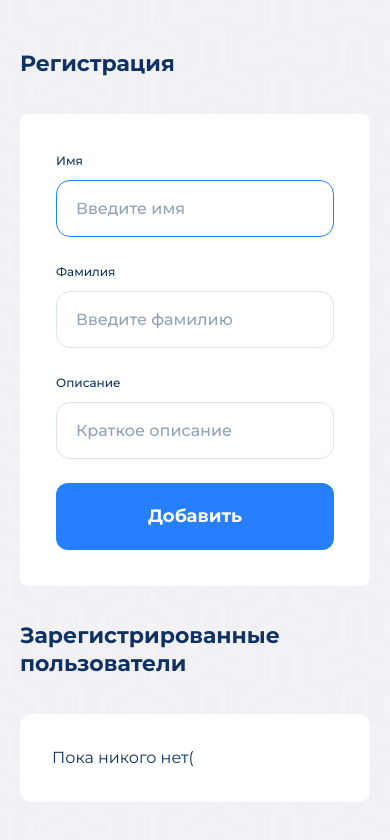
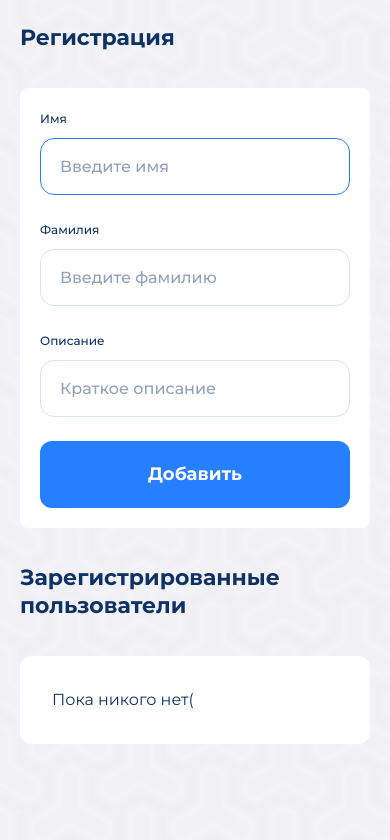
Before and after one commit to UnclaimedWorld/test-click-001, a React (Vite) app: page / in a window 390 px wide. Shown: the top 840 px of the page. Built offline with nearby package versions, Linux system fonts and the light colour scheme.

Commit message:
UserCards mobile paddings

```diff
--- a/src/App.tsx
+++ b/src/App.tsx
@@ -49,11 +49,11 @@ function App() {
   return (
     <UsersContext.Provider value={usersStore}>
       <div className="selection:bg-[#8294AF]/[.15] selection:text-[#8294AF] text-[#0E3263]">
-        <main className="bg-fixed bg-[image:linear-gradient(45deg,_rgb(242_242_247_/_0.93),_rgb(242_242_247_/_0.93)),_url('./assets/images/pattern.jpg')] min-h-screen pt-[50px] px-5 pb-5 ">
+        <main className="bg-fixed bg-[image:linear-gradient(45deg,_rgb(242_242_247_/_0.93),_rgb(242_242_247_/_0.93)),_url('./assets/images/pattern.jpg')] min-h-screen pt-6 md:pt-[50px] px-5 pb-5 ">
           <div className="flex items-start max-w-[1720px] mx-auto flex-wrap xl:flex-nowrap">
             <div className="mb-9 w-full xl:min-w-[380px] xl:w-[calc(100%_/_3_-_18px)] xl:mb-0 md:w-[600px]">
               <AppHeading>Регистрация</AppHeading>
-              <RegisterForm className="bg-white rounded-lg p-9"/>
+              <RegisterForm className="bg-white rounded-lg p-5 md:p-9"/>
             </div>
             <div className="w-full xl:w-0 xl:flex-grow xl:ml-9">
               <AppHeading>Зарегистрированные пользователи</AppHeading>
--- a/src/components/partials/UserCards.tsx
+++ b/src/components/partials/UserCards.tsx
@@ -52,7 +52,7 @@ export default function UsersCards(props: UsersTableType) {
                     };
 
                     return (
-                        <div className="flex-grow ml-6 mt-6 p-8 rounded-xl bg-white relative min-w-[200px] min-[420px]:min-w-[380px] max-w-full" key={user.id}>
+                        <div className="flex-grow ml-6 mt-6 p-5 md:p-9 rounded-xl bg-white relative min-w-[200px] min-[420px]:min-w-[380px] max-w-full" key={user.id}>
                             <ToggleMenu className="absolute top-3 right-3" opened={opened == user.id} setOpened={toggleOpened} onAction={onAction}/>
                             {
                                 fields.map(field => {
```
